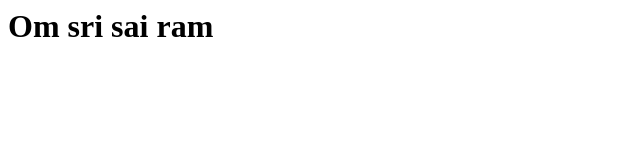
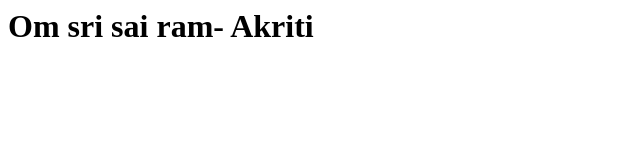
Before and after one commit to AMITBRUTTA/MYREACTAPP, a plain HTML site: page index.html in a window 1280 px wide. Shown: the whole page, without its empty margins (0-640 px from the left). Drawn offline with Linux system fonts and the light colour scheme.

Commit message:
testing changes new

```diff
--- a/index.html
+++ b/index.html
@@ -1,5 +1,5 @@
 <html>
     <body>
-        <h1>Om sri sai ram</h1>
+        <h1>Om sri sai ram- Akriti</h1>
     </body>
     </html>
```
